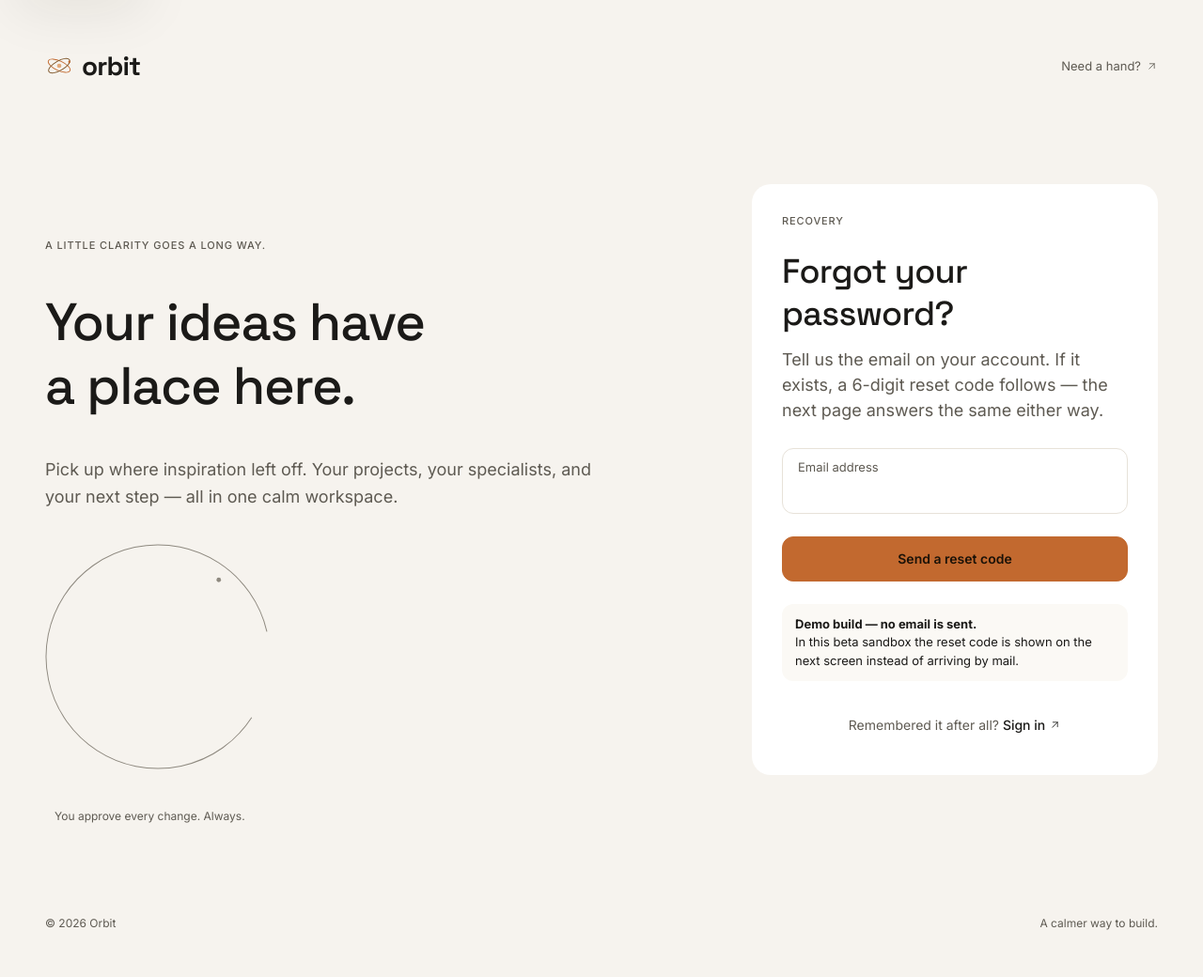
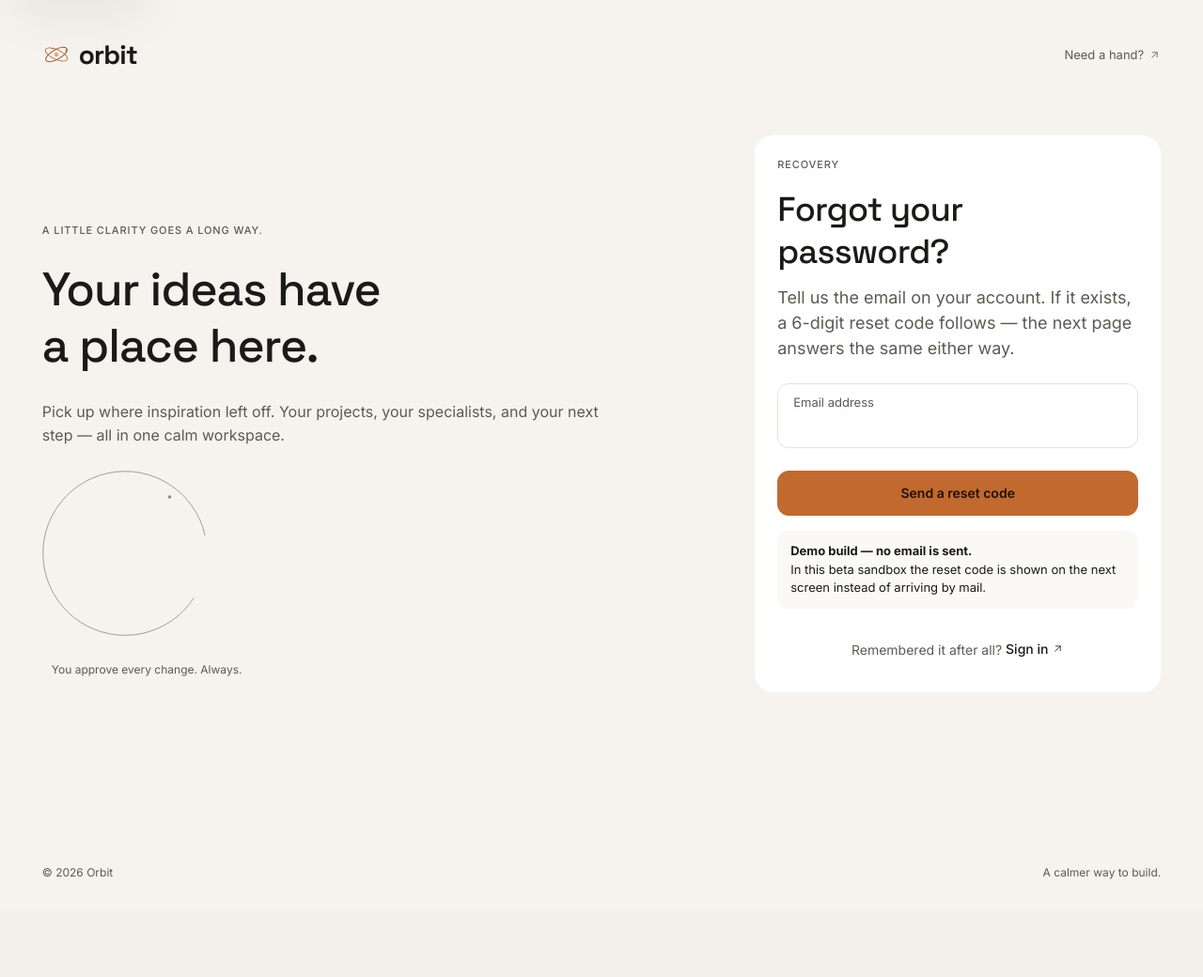
Before and after one commit to CalebPiusC/ORBIT...BETA, a Flask app: page /auth/forgot in a window 1280 px wide. Shown: the whole page at 94% size. After the commit the page ends 936 px from the top, so only its background shows below. Run offline with Flask 3, Linux system fonts and the light colour scheme; parts of the project's set-up code (start-up, migrations or seed data) failed here and were passed over.

Commit message:
Sign in: sticky left panel, short-window rhythm
The auth shell kept a 104px gap under the header and a fixed 240px arc,
so at 1280x720 (a laptop at 150% scaling) the form began ~136px below the
wordmark and the page ran tall.

- Left panel is sticky (top 0, 100vh/100svh) in its own grid cell, centred
  safely, with the arc sized in vh (120-240) so the whole ring stays inside
  the panel at any height and never collides with the form. The
  header-to-content gap moved from the column onto the card, so the panel
  starts at the top of the page and centres in the viewport.
- Every fixed vertical gap is now a clamp() on vh, bounds on the 8px grid:
  header 48 -> 16-48, gap 104 -> 24-104, card padding 32 -> 24-32, title
  margin 24 -> 16-24, footer 96/48 -> 24-64/16-48, banner 24 -> 16-24,
  meta 25 -> 16-24, divider 29 -> 16-24, legal 26 -> 16-24, providers
  27 -> 16-24.
- Field-to-field gap 24 -> 16 (two grid steps).
- Phone: header 64 -> 16-32, gap 66 -> 24-40, no sticky panel, footer
  56/24 -> 24-56/16-24.

Shared by Sign up, Verify, Forgot and Reset.

Co-authored-by: arena-agent <297053741+arena-agent@users.noreply.github.com>

```diff
--- a/app/templates/auth_shell.html
+++ b/app/templates/auth_shell.html
@@ -56,9 +63,16 @@
   .o-skip:focus { top: 16px; }
 
   .auth {
+    /* svh where supported: mobile browser chrome must not add a scroll. */
     min-height: 100vh;
+    min-height: 100svh;
     display: flex;
     flex-direction: column;
+    /* The gap between the wordmark and the first line of content. It sits
+       on the card, not on the column: the sticky panel has to start at the
+       top of the page to be centred in the viewport, and only the card may
+       be pushed down. */
+    --auth-gap: clamp(24px, 8vh, 104px);
   }
 
   /* ---------------- header ---------------- */
@@ -67,7 +81,7 @@
     align-items: center;
     justify-content: space-between;
     gap: 24px;
-    padding: 48px 48px 0;
+    padding: clamp(16px, 4.5vh, 48px) clamp(24px, 3.5vw, 48px) 0;
   }
 
   .brand {
@@ -110,20 +124,38 @@
     width: 100%;
     max-width: 1344px;
     margin: 0 auto;
-    padding: 104px 48px 0;
+    padding: 0 clamp(24px, 3.5vw, 48px);
     display: grid;
     grid-template-columns: minmax(0, 1fr) 432px;
-    gap: 64px;
+    gap: clamp(24px, 3.5vw, 64px);
     align-items: start;
   }
 
-  /* ---------------- left column ---------------- */
-  .auth-marketing { padding-top: 58px; }
+  /* ---------------- left column ----------------
+     Sticky inside its own grid cell, so it can never sit over the form:
+     the cell is at most the free column and the panel never leaves it.
+     Centred content, sized in vh, so nothing is cut at the top or the
+     bottom on a short window. */
+  .auth-marketing {
+    position: sticky;
+    top: 0;
+    align-self: start;
+    display: flex;
+    flex-direction: column;
+    justify-content: center;
+    /* "safe" keeps the top edge reachable if the panel content is ever
+       taller than the window; browsers that do not know it keep center. */
+    justify-content: safe center;
+    height: 100vh;
+    height: 100svh;
+    min-width: 0;
+    padding: clamp(8px, 2vh, 24px) 0;
+  }
 
   .auth-headline {
-    margin-top: 40px;
+    margin-top: clamp(16px, 3.2vh, 40px);
     font-family: var(--font-display);
-    font-size: 56px;
+    font-size: clamp(30px, 3.9vw, 56px);
     font-weight: 500;
     line-height: 1.2;
     letter-spacing: -0.02em;
@@ -131,17 +163,18 @@
   }
 
   .auth-lede {
-    margin-top: 42px;
+    margin-top: clamp(16px, 3.4vh, 40px);
     max-width: 610px;
-    font-size: 18px;
+    font-size: clamp(15px, 1.25vw, 18px);
     line-height: 1.6;
     color: var(--text-2);
   }
 
   .auth-arc {
-    margin-top: 36px;
-    width: 240px;
-    height: 240px;
+    margin-top: clamp(16px, 3vh, 32px);
+    width: clamp(120px, 22vh, 240px);
+    height: auto;
+    aspect-ratio: 1 / 1;
     color: var(--ring);
   }
 
@@ -155,7 +188,7 @@
   .auth-arc .auth-arc__dot { fill: currentColor; stroke: none; }
 
   .auth-note {
-    margin: 41px 0 0 10px;
+    margin: clamp(16px, 3.4vh, 40px) 0 0 10px;
     font-size: 12px;
     line-height: 1.5;
     color: var(--text-2);
@@ -163,13 +196,14 @@
 
   /* ---------------- the card ---------------- */
   .auth-card {
-    padding: 32px;
+    margin-top: var(--auth-gap);
+    padding: clamp(24px, 3vh, 32px);
     border-radius: var(--r-panel);
     background: var(--surface);
   }
 
   .auth-card__title {
-    margin-top: 24px;
+    margin-top: clamp(16px, 2.2vh, 24px);
     font-family: var(--font-display);
     font-size: 36px;
     font-weight: 500;
@@ -185,20 +219,23 @@
     color: var(--text-2);
   }
 
+  /* 48px rows, 24 apart — the frame's numbers. */
   .auth-providers {
-    margin-top: 27px;
+    margin-top: clamp(16px, 2.5vh, 24px);
     display: flex;
     flex-direction: column;
     gap: 24px;
   }
 
-  .auth-rule { margin-top: 27px; }
+  .auth-rule { margin-top: clamp(16px, 3vh, 32px); }
 
-  .auth-form { margin-top: 27px; }
+  .auth-form { margin-top: clamp(16px, 3vh, 32px); }
 
-  .auth-field + .auth-field { margin-top: 24px; }
+  /* Two grid steps: the tighter field rhythm keeps a four-field sign-up
+     reachable on a 720-tall window. */
+  .auth-field + .auth-field { margin-top: 16px; }
 
-  .auth-field + .auth-providers { margin-top: 24px; }
+  .auth-field + .auth-providers { margin-top: 16px; }
 
   /* public.js marks the input itself; the border lives on the wrapper */
   .o-field:has(.invalid) { border-color: var(--danger); }
@@ -221,7 +258,7 @@
   .auth-submit.is-busy { opacity: 0.7; pointer-events: none; }
 
   .auth-alt {
-    margin-top: 24px;
+    margin-top: clamp(16px, 2.6vh, 24px);
     text-align: center;
     font-size: 14px;
     line-height: 1.5;
@@ -243,20 +280,20 @@
   .auth-alt svg { width: 13px; height: 13px; }
 
   .auth-divider {
-    margin-top: 29px;
+    margin-top: clamp(16px, 2.8vh, 24px);
     border: 0;
     border-top: 1px solid var(--border);
   }
 
   .auth-legal {
-    margin-top: 26px;
+    margin-top: clamp(16px, 2.4vh, 24px);
     text-align: center;
     line-height: 1.45;
   }
 
   /* ---- banners: same shape as a field, no new visual language ---- */
   .auth-banner {
-    margin-top: 24px;
+    margin-top: clamp(16px, 2vh, 24px);
     padding: 12px 14px;
     border-radius: var(--r-control);
     font-size: 13px;
@@ -353,7 +390,7 @@
     align-items: center;
     justify-content: space-between;
     gap: 24px;
-    padding: 96px 48px 48px;
+    padding: clamp(24px, 5vh, 64px) clamp(24px, 3.5vw, 48px) clamp(16px, 4vh, 48px);
     font-size: 12px;
     line-height: 1.5;
     color: var(--text-2);
```
Also changed, not shown: other parts of app/templates/auth_shell.html (+29 -10 lines).
